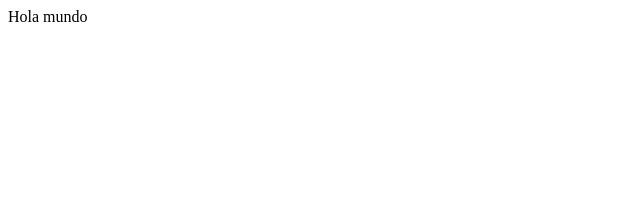
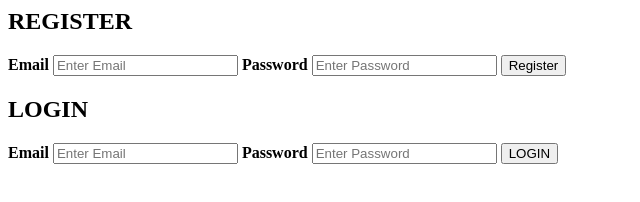
Before and after one commit to Segosan/boilerplate-login-register-none, a website: page public/index.html in a window 1280 px wide. Shown: the whole page, without its empty margins (0-640 px from the left). Drawn offline with Linux system fonts and the light colour scheme.

Commit message:
register done, working on login

```diff
--- a/public/index.html
+++ b/public/index.html
@@ -1,6 +1,39 @@
 <html>
-    <head></head>
-    <body>
-        <p>Hola mundo</p>
-    </body>
+
+<head></head>
+
+<body>
+    <h2>REGISTER</h2>
+    <form action="/register" method="POST">
+        <div class="container">
+            <label for="email"><b>Email</b></label>
+            <input type="text" placeholder="Enter Email" name="email" id="email" required>
+
+            <label for="psw"><b>Password</b></label>
+            <input type="password" placeholder="Enter Password" name="password" id="password" required>
+
+
+            <button type="submit" class="registerbtn">Register</button>
+        </div>
+
+    </form>
+
+
+    <h2>LOGIN</h2>
+    <form action="/login" method="POST">
+        <div class="container">
+
+            <label for="email"><b>Email</b></label>
+            <input type="text" placeholder="Enter Email" name="email" id="email" required>
+
+            <label for="psw"><b>Password</b></label>
+            <input type="password" placeholder="Enter Password" name="password" id="password" required>
+
+
+            <button type="submit" class="registerbtn">LOGIN</button>
+        </div>
+
+    </form>
+</body>
+
 </html>
```
Also changed, not shown: DB/connection.js (+9 -5 lines), models/usuario.js (+2 -16 lines), routes/login.js (+9 -6 lines), routes/register.js (+7 -4 lines).
